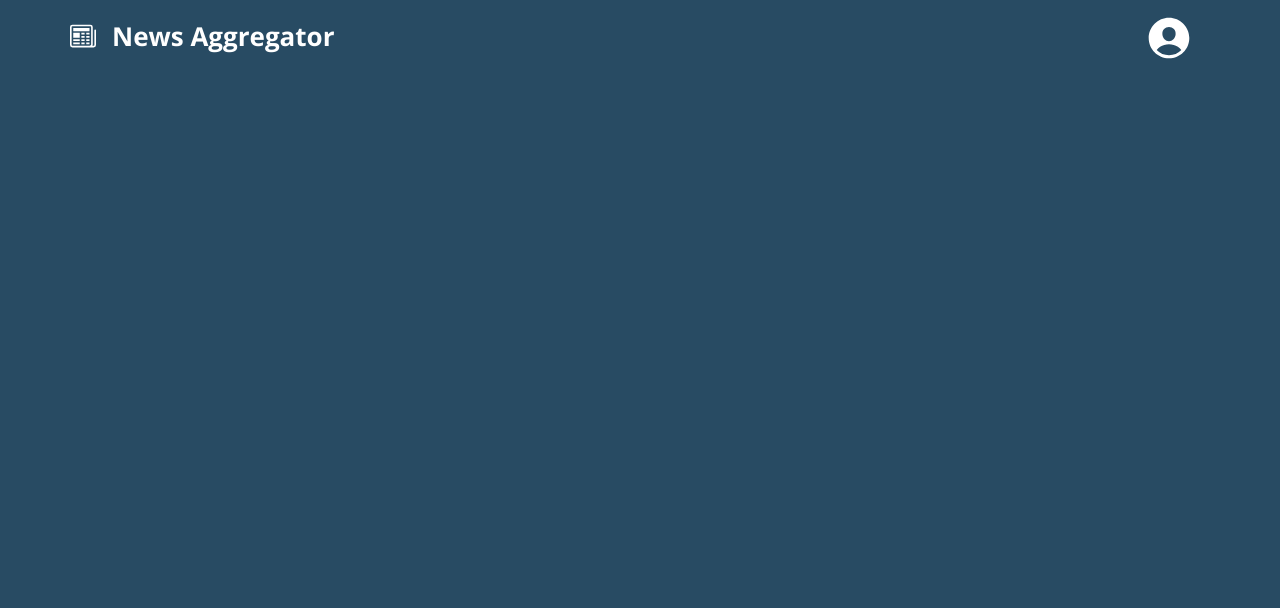
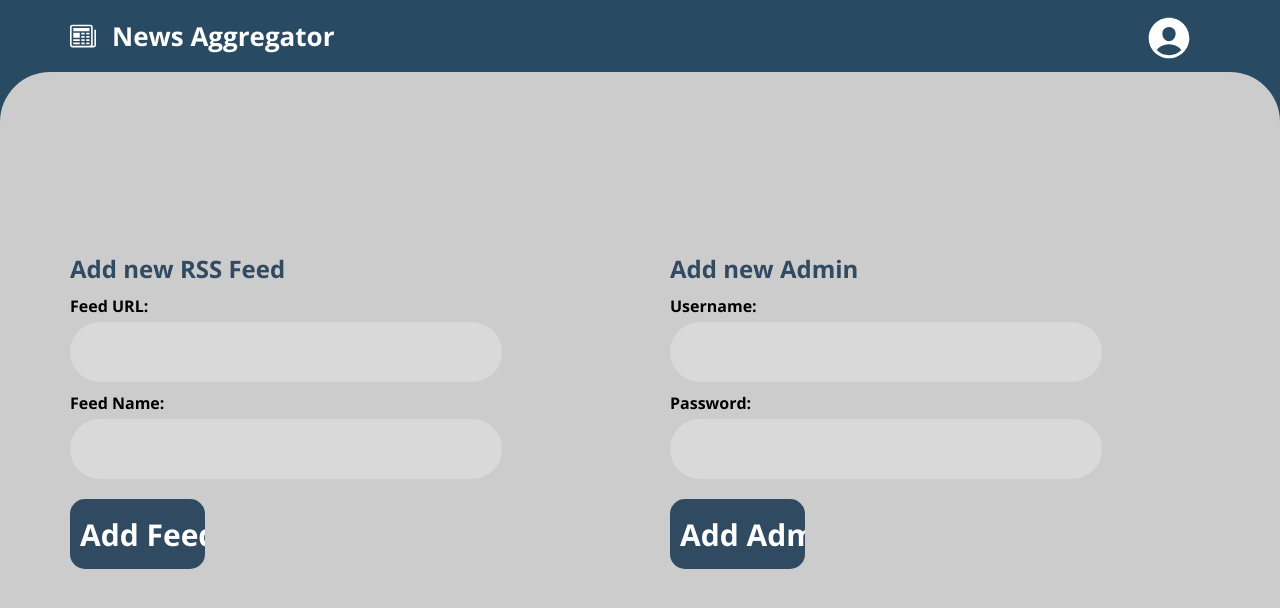
Before and after one commit to yousmii/News-App, a React (Vite) app: page /admin in a window 1280 px wide. Shown: the top 608 px of the page. Built offline with nearby package versions, Linux system fonts and the light colour scheme.

Commit message:
Create components for forms, fixing void return issue

```diff
--- a/src/client/pages/Admin.tsx
+++ b/src/client/pages/Admin.tsx
@@ -1,31 +1,42 @@
 import React, {Component} from "react";
 import styles from "../components/Admin.module.scss";
 
+export default function Admin() {
+    return (
+        <div className={styles.container}>
+            <div className={styles.forms}>
+                <RSSForm/>
+                <AdminForm/>
+            </div>
+        </div>
+    );
+}
 
-
-
-export default function Admin() {
 class RSSForm extends Component {
-    handleSubmit = (e : React.ChangeEvent<HTMLFormElement>) => {
+    handleSubmit = (e: React.ChangeEvent<HTMLFormElement>) => {
         e.preventDefault();
         console.log("submitted");
 
-      const body = e.target.body.value;
+        const feedName = e.target.feed_name.value;
+        const feedUrl = e.target.feed_url.value;
 
-      fetch('post_rss', {
+        const formData = {feed_name: feedName, feed_url: feedUrl};
+
+        fetch('api/post_rss', {
             method: "POST",
-        body: JSON.stringify(body)
+            body: JSON.stringify(formData),
+            headers: {
+                'Content-Type': 'application/json'
+            }
         }).then((response) => {
             console.log(response);
-        return response.json(); // do something with response JSON
+            return response.json();
         });
     };
 
 
     render() {
         return (
-    <div className={styles.container}>
-      <div className={styles.forms}>
             <div className={styles.form}>
                 <h1>Add new RSS Feed</h1>
                 <form onSubmit={this.handleSubmit} method="post">
@@ -37,7 +48,7 @@ export default function Admin() {
                         name="feed_url"
                         required
                     />
-            <br />
+                    <br/>
                     <label>Feed Name:</label>
                     <input
                         title="feedname"
@@ -46,24 +57,45 @@ export default function Admin() {
                         name="feed_name"
                         required
                     />
-            <br />
-            <div className={styles.buttons}>
+                    <br/>
                     <input
                         className={styles.button + " " + styles.add}
                         type="submit"
                         value="Add Feed"
                     />
-              <input
-                className={styles.button + " " + styles.remove}
-                type="submit"
-                value="Delete Feed"
-              />
-            </div>
                 </form>
             </div>
+        );
+    }
+}
+
+class AdminForm extends Component {
+    handleSubmit = (e: React.ChangeEvent<HTMLFormElement>) => {
+        e.preventDefault();
+        console.log("submitted");
+
+        const adminName = e.target.username.value;
+        const adminPassword = e.target.password.value;
+
+        const formData = {admin_name: adminName, admin_password: adminPassword};
+
+        fetch('api/post_admin', {
+            method: "POST",
+            body: JSON.stringify(formData),
+            headers: {
+                'Content-Type': 'application/json'
+            }
+        }).then((response) => {
+            console.log(response);
+            return response.json();
+        });
+    };
+
+    render() {
+        return (
             <div className={styles.form}>
                 <h1>Add new Admin</h1>
-          <form method="post">
+                <form onSubmit={this.handleSubmit} method="post">
                     <label>Username:</label>
                     <input
                         title="username"
@@ -72,7 +104,7 @@ export default function Admin() {
                         name="username"
                         required
                     />
-            <br />
+                    <br/>
                     <label>Password:</label>
                     <input
                         title="password"
@@ -81,24 +113,14 @@ export default function Admin() {
                         name="password"
                         required
                     />
-            <br />
-            <div className={styles.buttons}>
+                    <br/>
                     <input
                         className={styles.button + " " + styles.add}
                         type="submit"
                         value="Add Admin"
                     />
-              <input
-                className={styles.button + " " + styles.remove}
-                type="submit"
-                value="Delete Admin"
-              />
-            </div>
                 </form>
-        </div>
-      </div>
             </div>
         );
     }
 }
-  }
```
Lines whose indentation alone changed are shown as unchanged.
